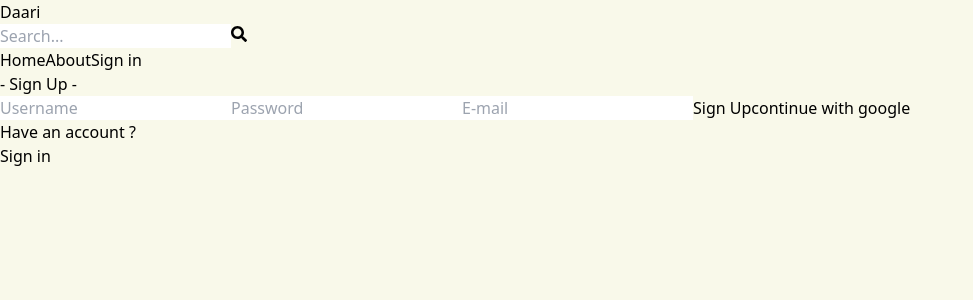
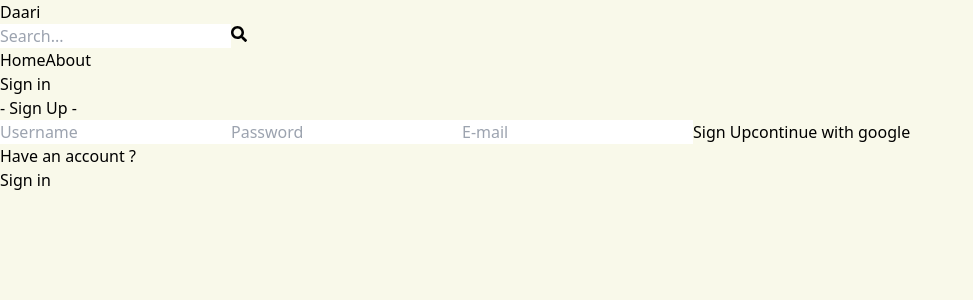
Before and after one commit to green-field-project1/Daari, a React (Vite) app in the folder client/: page /signup in a window 1280 px wide. Shown: the top 300 px of the page, without its empty margins (0-973 px from the left). Built offline with nearby package versions, Linux system fonts and the light colour scheme.

Commit message:
Update the header and make the profile page private

```diff
--- a/client/src/App.jsx
+++ b/client/src/App.jsx
@@ -7,6 +7,7 @@
 import Profile from "./pages/Profile";
 import Header from "./components/Header";
 import Signup from "./pages/Signup";
+import PrivateRoute from "./components/PrivateRoute";
 const router = createBrowserRouter([
   {
     path: "/",
@@ -30,10 +31,20 @@
     path: "/profile",
     element: (
       <div>
-        <Header />
-        <Profile />
+        <PrivateRoute />
       </div>
     ),
+    children:[
+      {
+        path: "/profile",
+        element: (
+          <div>
+            <Header />
+            <Profile />
+          </div>
+        ),
+      },
+    ]
   },
   {
     path: "/sign-in",
--- a/client/src/components/Header.jsx
+++ b/client/src/components/Header.jsx
@@ -1,8 +1,11 @@
 import React from "react";
 import { FaSearch } from "react-icons/fa";
 import  {Link}  from "react-router-dom";
+import {useSelector} from "react-redux"
 
 const Header = () => {
+  const {currentUser} = useSelector(state => state.user)
+
   return (
     <header className="bg-cyan-100 shadow-md">
       <div className="flex justify-between items-center max-w-6xl mx-auto p-3">
@@ -27,7 +30,14 @@
           <Link to='/about' className="hidden sm:inline text-slate-700 hover:underline">
             About
           </Link>
-          <Link to='/sign-in' className="text-slate-700 hover:underline">Sign in</Link>
+          <Link to='/profile' >
+          {
+            currentUser ? (
+              <img className="rounded-full h-7 w-7 object-cover" src={currentUser.avatar} alt="profile" />
+            ) :( <li className="text-slate-700 hover:underline">Sign in</li>)
+
+          }
+          </Link>
         </ul>
       </div>
     </header>
--- /dev/null
+++ b/client/src/components/PrivateRoute.jsx
@@ -0,0 +1,11 @@
+import React from "react";
+import { useSelector } from "react-redux";
+import { Outlet, Navigate } from "react-router-dom";
+
+const PrivateRoute = () => {
+  const { currentUser } = useSelector((state) => state.user);
+
+  return currentUser ? <Outlet/> : <Navigate to="/sign-in"/>
+};
+
+export default PrivateRoute;
```
Also changed, not shown: 1 other file (tests, documents, lock files or other folders).
